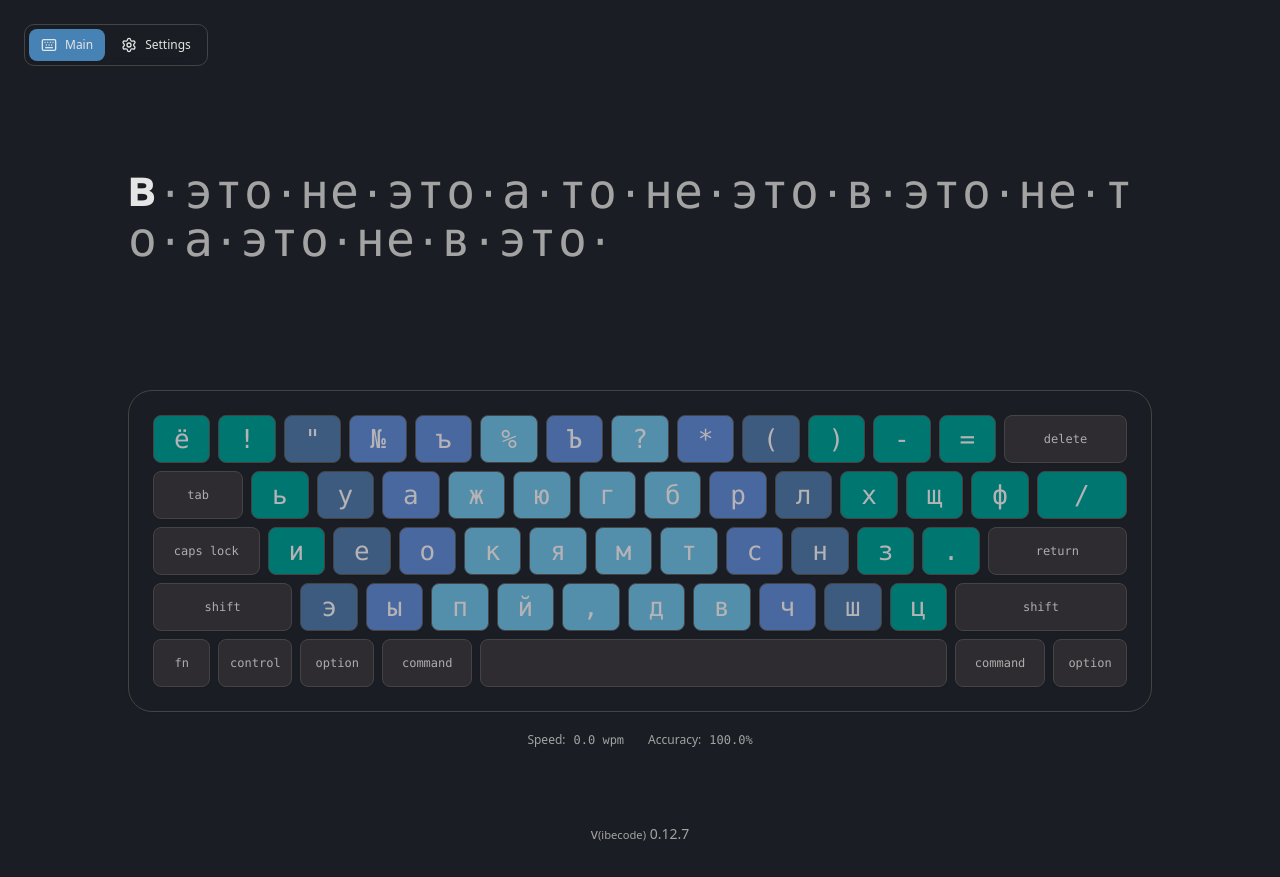
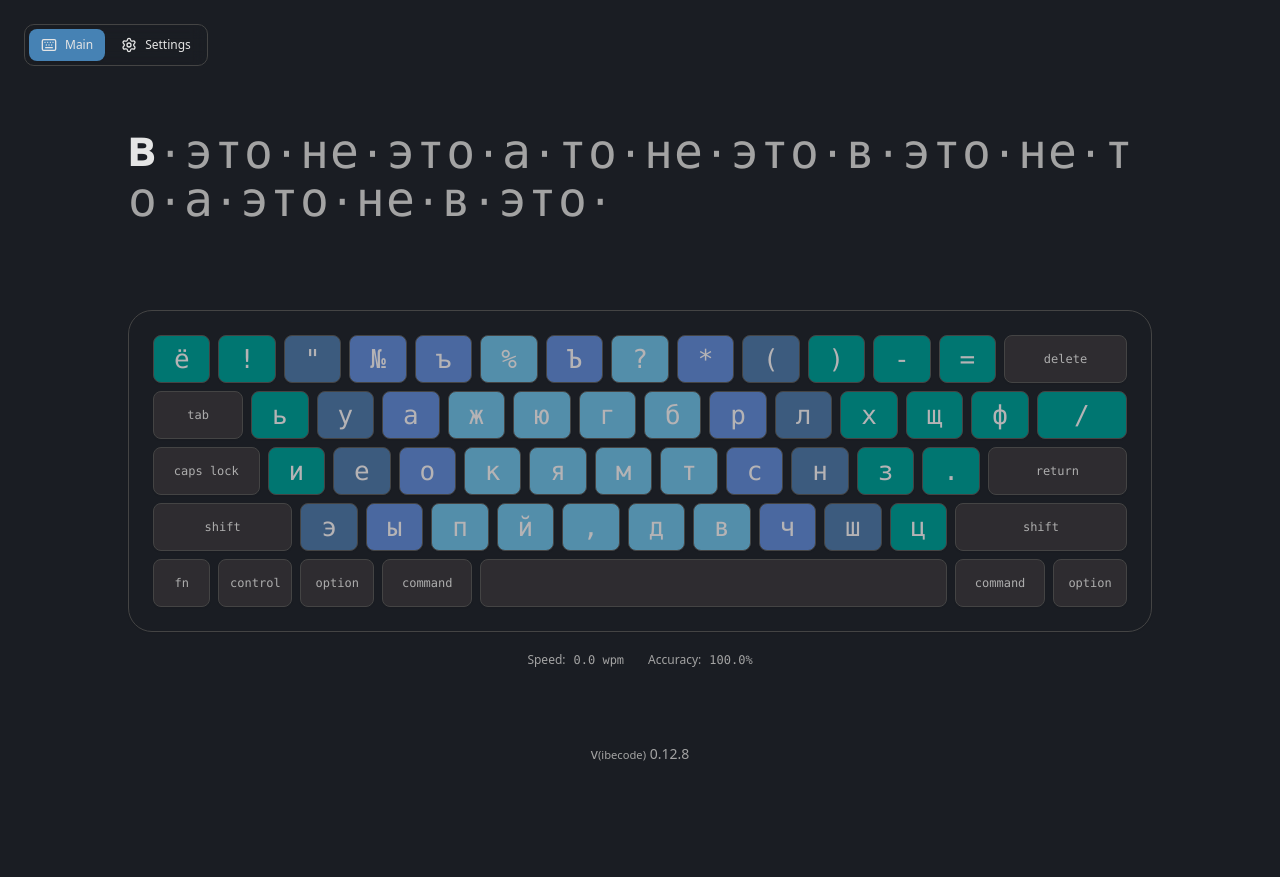
Before and after one commit to vlad-at-work/keys, a React (Vite) app: page / in a window 1280 px wide. After the commit the page ends 800 px from the top, so only its background shows below. Built offline with nearby package versions, Linux system fonts and the light colour scheme.

Commit message:
ui: reduce trainer main height to avoid overflow
- Reduce TrainerPage grid min-height to leave room for footer/version\n- Bump version to 0.12.8 (PATCH)

```diff
--- a/src/pages/TrainerPage.tsx
+++ b/src/pages/TrainerPage.tsx
@@ -101,7 +101,7 @@ export function TrainerPage() {
 
   return (
     <div className="mx-auto w-full px-6 py-10">
-      <div className="grid min-h-[calc(100vh-5rem)] grid-rows-[auto_minmax(0,1fr)_auto] gap-10">
+      <div className="grid min-h-[calc(100vh-10rem)] grid-rows-[auto_minmax(0,1fr)_auto] gap-10">
         <div />
 
         <main className="flex min-h-0 items-center">
--- a/src/version.ts
+++ b/src/version.ts
@@ -1 +1 @@
-export const VIBECODE_VERSION = "0.12.7";
+export const VIBECODE_VERSION = "0.12.8";
```
